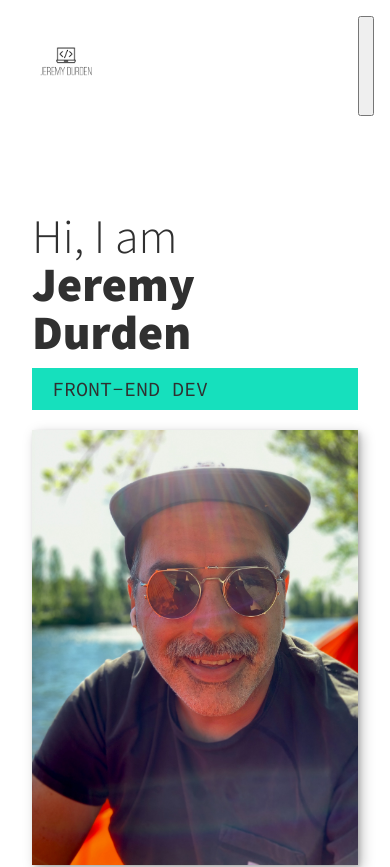
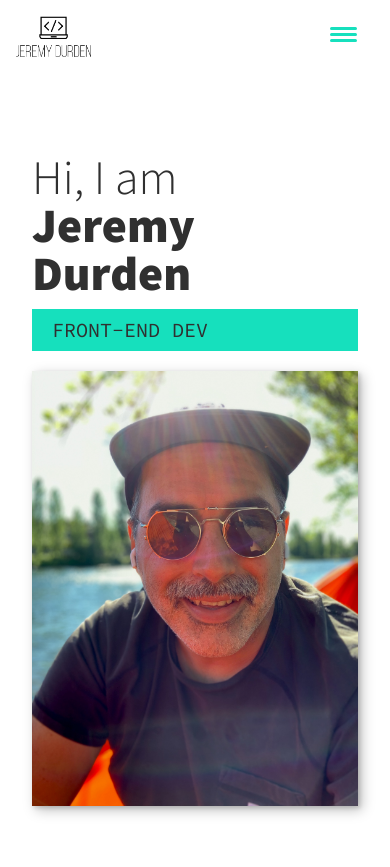
Before and after one commit to jeremydurden/jeremy-durden, a React (Create React App) app: page / in a window 390 px wide. Shown: the top 867 px of the page. Built offline with nearby package versions, Linux system fonts and the light colour scheme.

Commit message:
styling hamburger button, toggling show/hide menu animation

```diff
--- a/src/App.css
+++ b/src/App.css
@@ -57,10 +57,6 @@ img {
 
 strong { font-weight: var(--fw-bold) }
 
-:focus {
-    outline: 3px solid var(--clr-accent);
-    outline-offset: 2px;
-}
 
 
 /* button */
@@ -139,7 +135,8 @@ h3 { font-size: var(--fs-h3) }
 }
 
 .logo {
-    max-width: 100px;
+    max-width: 75px;
+
 }
 
 .nav {
@@ -179,6 +176,71 @@ h3 { font-size: var(--fs-h3) }
 
 .nav__link:hover {
     color: var(--clr-accent);
+}
+
+
+.nav-toggle {
+    padding: .5em;
+    background: transparent;
+    border: 0;
+    cursor: pointer;
+    position: absolute;
+    right: 2em;
+    top: 2em;
+    z-index: 1000;
+}
+/* when the nav-open class is toggled on the body, nav gets shown/hidden */
+.nav-open .nav {
+    transform: translateX(0);
+}
+/* sets my nav-toggle to be fixed when the menu is open */
+.nav-open .nav-toggle {
+    position: fixed;
+}
+
+
+/* hamburger */
+
+.nav-open .hamburger {
+    transform: rotate(.625turn);
+}
+
+.nav-open .hamburger::before {
+    transform: rotate(90deg) translateX(-6px);
+}
+
+.nav-open .hamburger::after {
+    opacity: 0;
+}
+
+.hamburger {
+    display: block;
+    position: relative;
+}
+.hamburger,
+.hamburger::before,
+.hamburger::after {
+    background: var(--clr-accent);
+    width: 2em;
+    height: 3px;
+    border-radius: 1em;
+    transition: transform 250ms ease-in-out;
+
+}
+.hamburger::before,
+.hamburger::after {
+    content: '';
+    position: absolute;
+    left: 0;
+    right: 0;
+}
+
+.hamburger::before {
+    top: 6px;
+}
+
+.hamburger::after {
+    bottom: 6px;
 }
 
 
--- a/src/components/featured/Featured.js
+++ b/src/components/featured/Featured.js
@@ -16,7 +16,7 @@ const Services = () => {
           body="Lorem ipsum dolor sit amet consectetur adipisicing elit. Recusandae animi temporibus, placeat mollitia repellat, quibusdam ipsa ipsam tenetur unde itaque numquam reprehenderit ratione. Aut delectus quasi, quis dolorum quod eveniet."
         />
         <Service
-          title="Restful"
+          title="Learning"
           body="Lorem ipsum dolor sit amet consectetur adipisicing elit. Recusandae animi temporibus, placeat mollitia repellat, quibusdam ipsa ipsam tenetur unde itaque numquam reprehenderit ratione. Aut delectus quasi, quis dolorum quod eveniet."
         />
       </div>
--- a/src/components/footer/Footer.js
+++ b/src/components/footer/Footer.js
@@ -7,16 +7,16 @@ const Footer = () => {
     <footer className="footer">
       <a
         href="mailto:jeremydurden@gmail.com"
-        class="footer__link"
+        className="footer__link"
         target="_blank"
         rel="noreferrer"
       >
         jeremydurden@gmail.com
       </a>
-      <ul class="social-list">
-        <li class="social-list__item">
+      <ul className="social-list">
+        <li className="social-list__item">
           <a
-            class="social-list__link"
+            className="social-list__link"
             href="https://www.linkedin.com/in/jeremydurden/"
             target="_blank"
             rel="noreferrer"
@@ -24,9 +24,9 @@ const Footer = () => {
             <FaLinkedin />
           </a>
         </li>
-        <li class="social-list__item">
+        <li className="social-list__item">
           <a
-            class="social-list__link"
+            className="social-list__link"
             href="https://github.com/jeremydurden"
             target="_blank"
             rel="noreferrer"
@@ -34,9 +34,9 @@ const Footer = () => {
             <FaGithub />
           </a>
         </li>
-        <li class="social-list__item">
+        <li className="social-list__item">
           <a
-            class="social-list__link"
+            className="social-list__link"
             href="https://www.instagram.com/jeremydurden/"
             target="_blank"
             rel="noreferrer"
--- a/src/components/header/Header.js
+++ b/src/components/header/Header.js
@@ -1,36 +1,38 @@
+import List from "../nav-list item/List";
 import logo from "../../assets/images/logo.png";
 
 const Header = () => {
+  const toggler = () => {
+    document.body.classList.toggle("nav-open");
+  };
+
+  const removeClass = () => {
+    console.log("click");
+    document.body.classList.remove("nav-open");
+  };
+
   return (
     <header className="header">
       <div className="logo">
         <img src={logo} alt="" />
       </div>
-      <button className="nav-toggle" aria-label="toggle navigation">
+      <button
+        onClick={toggler}
+        className="nav-toggle"
+        aria-label="toggle navigation"
+      >
         <span className="hamburger"></span>
       </button>
       <nav className="nav">
         <ul className="nav__list">
-          <li className="nav__item">
-            <a href="#home" className="nav__link">
-              Home
-            </a>
-          </li>
-          <li className="nav__item">
-            <a href="#services" className="nav__link">
-              My Services
-            </a>
-          </li>
-          <li className="nav__item">
-            <a href="#about" className="nav__link">
-              About Me
-            </a>
-          </li>
-          <li className="nav__item">
-            <a href="#work" className="nav__link">
-              My Work
-            </a>
-          </li>
+          <List removeClass={removeClass} url="#home" text="Home" />
+          <List
+            removeClass={removeClass}
+            url="#services"
+            text="What I'm Doing"
+          />
+          <List removeClass={removeClass} url="#about" text="About Me" />
+          <List removeClass={removeClass} url="#work" text="My Work" />
         </ul>
       </nav>
     </header>
--- /dev/null
+++ b/src/components/nav-list item/List.js
@@ -0,0 +1,10 @@
+const List = ({ url, text, removeClass }) => {
+  return (
+    <li className="nav__item">
+      <a onClick={removeClass} href={url} className="nav__link">
+        {text}
+      </a>
+    </li>
+  );
+};
+export default List;
--- a/src/components/portfolio-item/PortfolioItem.js
+++ b/src/components/portfolio-item/PortfolioItem.js
@@ -1,5 +1,4 @@
 const PortfolioItem = (props) => {
-  console.log(props.url);
   return (
     <a
       href={props.url}
```
Also changed, not shown: src/assets/images/logo.png.
